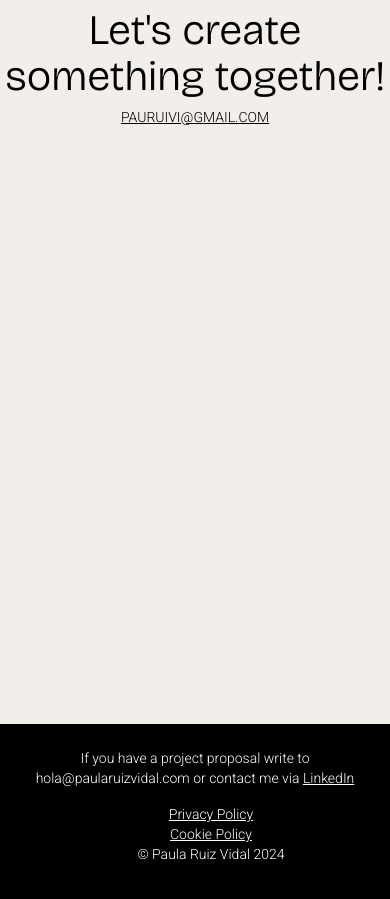
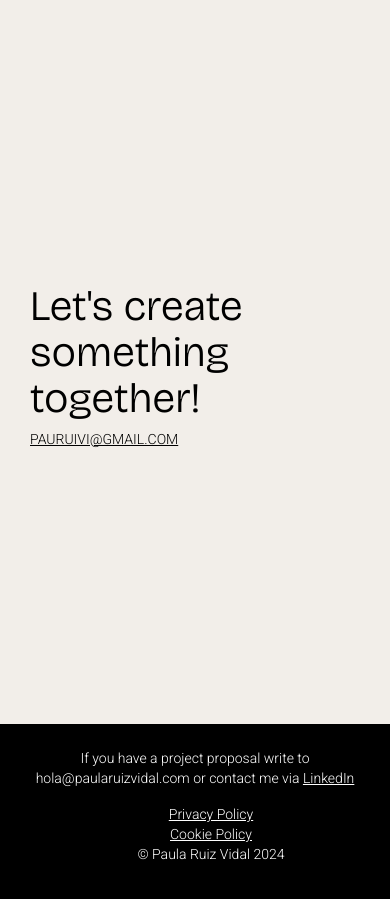
Before and after one commit to paulamode/PF-Ruiz, a plain HTML site: page pages/contact.html in a window 390 px wide. Shown: the part 51-950 px from the top of the page. Drawn offline with nearby package versions, Linux system fonts and the light colour scheme.

Commit message:
maquetacion contact y ajustes responsive

```diff
--- a/pages/contact.html
+++ b/pages/contact.html
@@ -50,9 +50,11 @@
         </nav>
     </header>
 
-    <main class="contact">
-        <h1 class="titular1">Let's create something together!</h1>
-        <a class="parrafo1" href="mailto:pauruivi@gmail.com">PAURUIVI@GMAIL.COM</a>
+    <main>
+        <div class="grid-container-contact">
+            <h1 class="titular1">Let's create something together!</h1>
+            <a class="parrafo1" href="mailto:pauruivi@gmail.com">PAURUIVI@GMAIL.COM</a>
+        </div>
     </main>
 
     <footer>
--- a/scss/style.scss
+++ b/scss/style.scss
@@ -242,8 +242,15 @@ main {
 }
 
 //Estilos contact
-.contact{
-    text-align: center;
+.grid-container-contact{
+    //Replica del layour de index
+    display: grid;
+    grid-template-columns: 5fr 1fr;
+    padding: 0 30px;
+    margin: auto 0;
+    .titular1, .parrafo1{
+        grid-column: 1;
+    }
 }
 
 //Estilos footer
@@ -296,10 +303,6 @@ footer{
     .grid-container-home {
         // Hacer el grid de la home 1 sola columna cuando estemos en movil
         grid-template-columns: 1fr;
-        .intro-home {
-            font-size: 42px;
-            line-height: 46px;
-        }
     }
 
     // Ajustes services
@@ -373,6 +376,11 @@ footer{
         }
     }
 
+    //Ajustes contact
+    .grid-container-contact {
+        grid-template-columns: 1fr;
+    }
+
     //Ajustes en el footer
     footer{
         font-size: 14px;
```
Also changed, not shown: css/style.css, 1 other file.
